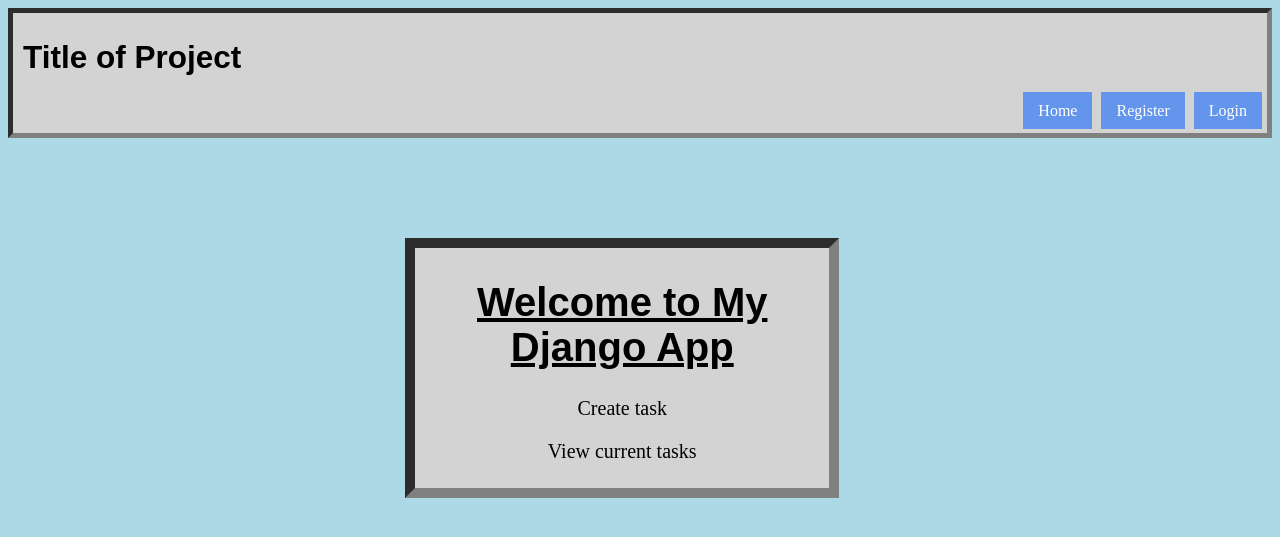
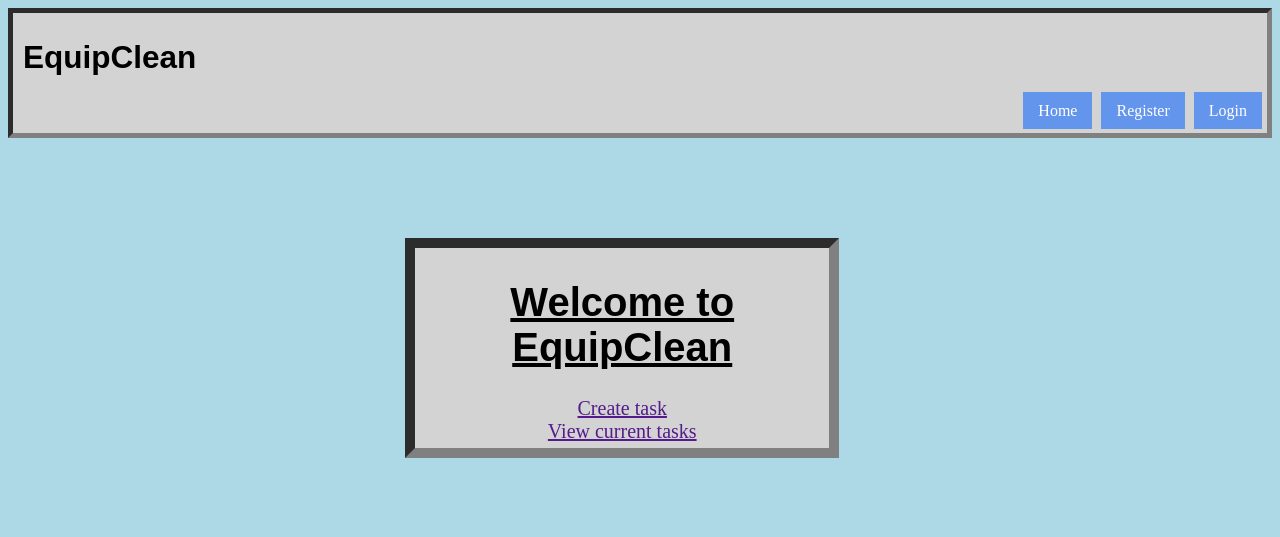
Before and after one commit to StephenWoj/CSC_VI_final_project, a Django app: page / in a window 1280 px wide. Shown: the top 537 px of the page. Run offline with Django 5.2, Linux system fonts and the light colour scheme.

Commit message:
initial commit

```diff
--- a/my_app/templates/base.html
+++ b/my_app/templates/base.html
@@ -2,13 +2,12 @@
 <!DOCTYPE html>
 <html>
 <head>
-    <title>My Django App</title>
     <link rel="stylesheet" type="text/css" href="{% static 'style.css' %}">
 </head>
 <body>
     <nav>
         <div class="title">
-        <h1>Title of Project</h1>
+        <h1>EquipClean</h1>
         </div>
         <div class="paths">
         <a href ="{% url 'index' %}">Home</a>
--- a/my_app/templates/index.html
+++ b/my_app/templates/index.html
@@ -2,8 +2,9 @@
 
 {% block content %}
     <div class="main-page">
-    <h1 style="text-decoration: underline; font-family: sans-serif;">Welcome to My Django App</h1>
-    <p>Create task</p>
-    <p>View current tasks</p>
+    <h1 style="text-decoration: underline; font-family: sans-serif;">Welcome to EquipClean</h1>
+    <a href="">Create task</a>
+    <br>
+    <a href="">View current tasks</a>
     </div>
 {% endblock %}
--- a/my_app/urls.py
+++ b/my_app/urls.py
@@ -3,7 +3,6 @@ from .views import index, register, login_view, profile, logout_view
 
 urlpatterns = [
     path('', index, name='index'),
-    #path('about/', about, name='about'),
     path('register/', register, name='register'),
     path('login/', login_view, name='login'),
     path('profile/', profile, name='profile'),
--- a/my_app/views.py
+++ b/my_app/views.py
@@ -8,9 +8,6 @@ from .models import Profile
 # Create your views here.
 def index(request):
     return render(request, 'index.html')
-
-#def about(request):
-    #return render(request, 'about.html')
 
 def register(request):
     if request.method == 'POST':
```
Also changed, not shown: my_app/templates/about.html (deleted, +0 -8 lines), db.sqlite3, media/profile_pics/1444-Edit.jpg (deleted), media/profile_pics/90994610-D4M_5795.jpg (deleted), media/profile_pics/90994610-D4M_5795_FnHT1RS.jpg (added), media/profile_pics/90994610-D4M_5795_j8MDY3D.jpg (deleted), media/profile_pics/IMG_0224_zxXazeq.jpeg (renamed from media/profile_pics/IMG_0224_ByUOOrQ.jpeg), my_app/media/default.jpg (deleted), 1 other file.
